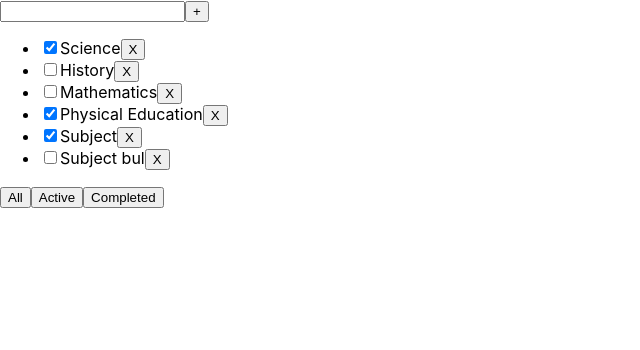
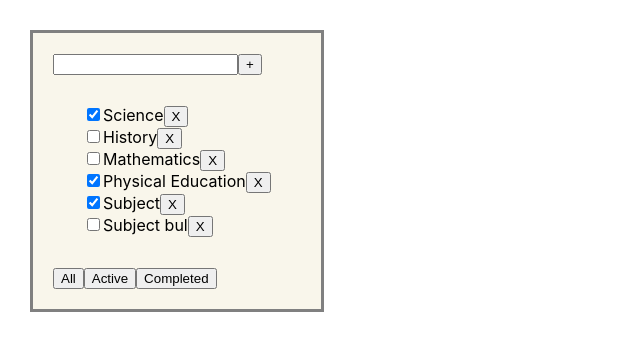
Before and after one commit to Sova42-cmd/React_Project, a React (Vite) app: page / in a window 1280 px wide. Shown: the top 350 px of the page, without its empty margins (0-640 px from the left). Built offline with nearby package versions, Linux system fonts and the light colour scheme.

Commit message:
Starting from scratch Pt.3 + CSS

```diff
--- /dev/null
+++ b/src/ToDoList.css
@@ -0,0 +1,15 @@
+.to-do-list {
+        padding: 20px;
+        margin: 30px;
+        background-color: #f9f6eb;
+        border: 3px solid gray;
+}
+.to-do-list:hover {
+    background-color: #fbf8ed ;
+    box-shadow: 0.1px 0.1px 3px gray;
+}
+ul {
+    list-style: none;
+    padding: 15px;
+    margin: 15px;
+}
--- a/src/ToDoList.tsx
+++ b/src/ToDoList.tsx
@@ -1,11 +1,12 @@
 import {useState} from "react";
+import './ToDoList.css';
 
 function ToDoList(props: any) {
 
     const [inputValue, setInputValue] = useState('')
 
     return (<>
-            <div>
+            <div className="to-do-list">
                 <input
                     value={inputValue}
                     onChange={(event) => setInputValue(event.target.value)}
```
Also changed, not shown: src/ToDoList.css.tsx (deleted).
